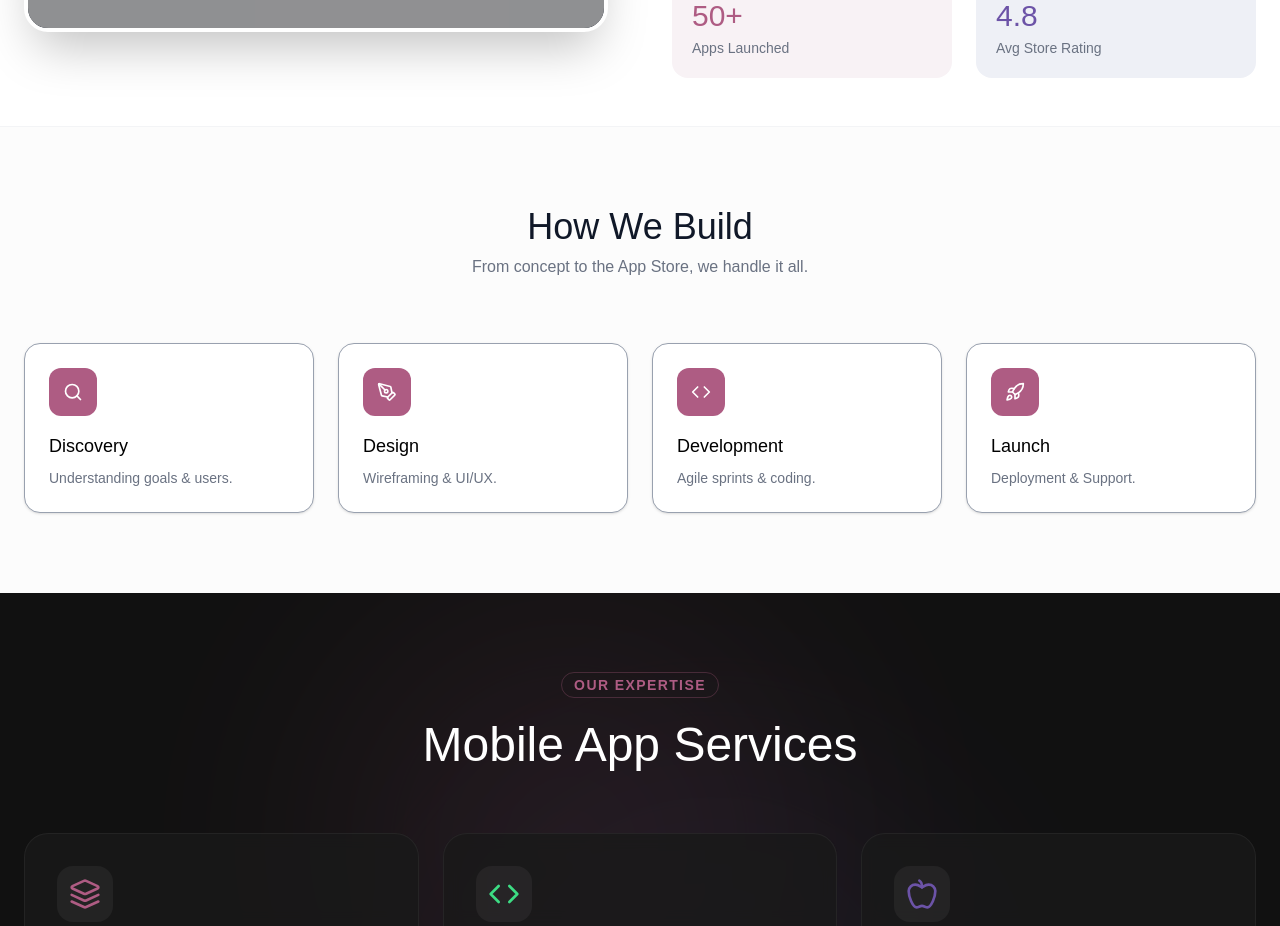
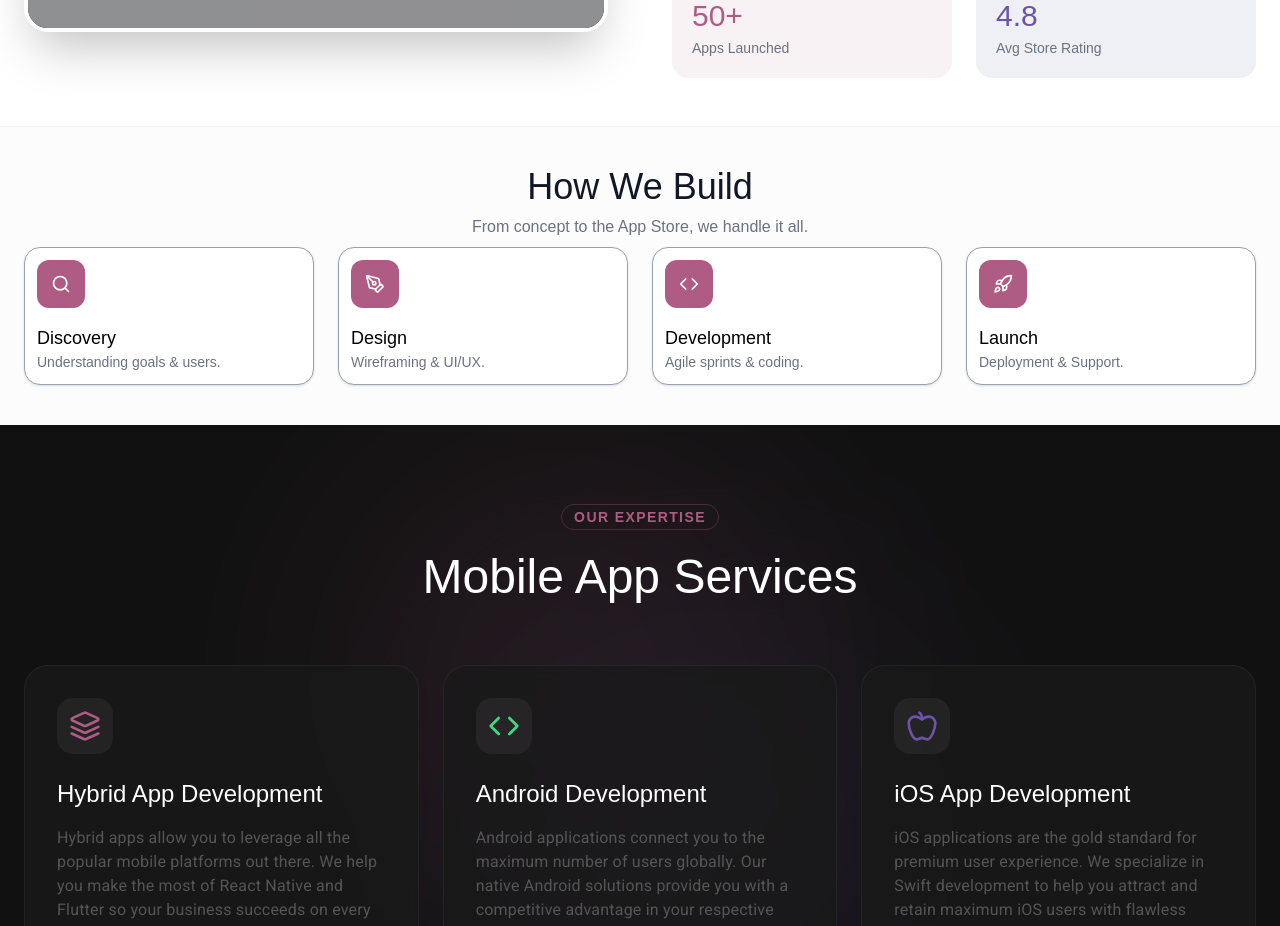
Before and after one commit to alen899-my/arabinfotech, a Next.js app: page /solutions/custom-application in a window 1280 px wide. Shown: the part 1200-2126 px from the top of the page. Built offline with nearby package versions, Linux system fonts and the light colour scheme; grey boxes are pictures that could not be loaded; a web font is replaced by a local one.

Commit message:
changed some desgin

```diff
--- a/app/solutions/custom-application/page.jsx
+++ b/app/solutions/custom-application/page.jsx
@@ -235,10 +235,10 @@ export default function MobileAppsPage() {
       </div>
     </section>
 
-    {/* ---------------- NEW SECTION: PROCESS STEPS ---------------- */}
-    <section className="py-16 md:py-20 bg-[#fcfcfc] border-t border-gray-100">
+    {/* ----------------  STEPS ---------------- */}
+    <section className="py-16 md:py-10 bg-[#fcfcfc] border-t ">
         <div className="max-w-7xl mx-auto px-6">
-            <div className="text-center mb-16">
+            <div className="text-center mb-2">
                 <h2 className="text-3xl md:text-4xl momo-font font-bold text-gray-900">How We Build</h2>
                 <p className="text-gray-500 mt-2">From concept to the App Store, we handle it all.</p>
             </div>
@@ -255,12 +255,12 @@ export default function MobileAppsPage() {
                         initial={{ opacity: 0, y: 20 }}
                         whileInView={{ opacity: 1, y: 0 }}
                         transition={{ delay: idx * 0.1 }}
-                        className="bg-white p-6 rounded-2xl shadow-sm border border-gray-400 hover:shadow-lg transition-all group"
+                        className="bg-white p-3 rounded-2xl shadow-sm border border-gray-400 hover:shadow-lg transition-all group"
                     >
                         <div className="w-12 h-12 bg-[#ae5c83] rounded-xl flex items-center justify-center text-white text-xl mb-4 group-hover:bg-[#6c53a7] group-hover:text-white transition-colors">
                             {step.icon}
                         </div>
-                        <h3 className="font-bold text-black text-lg momo-font mb-2">{step.title}</h3>
+                        <h3 className="font-bold text-black text-lg momo-font ">{step.title}</h3>
                         <p className="text-sm text-gray-500">{step.desc}</p>
                     </motion.div>
                 ))}
@@ -384,7 +384,7 @@ function ServiceCard({ icon, title, desc, color, accent }) {
         {desc}
       </p>
       <div className="mt-8 flex items-center gap-2 text-sm font-bold uppercase tracking-wider opacity-0 translate-y-2 group-hover:opacity-100 group-hover:translate-y-0 transition-all duration-300" style={{ color: accent }}>
-        Learn More <LuArrowRight />
+
       </div>
     </motion.div>
   );
```
